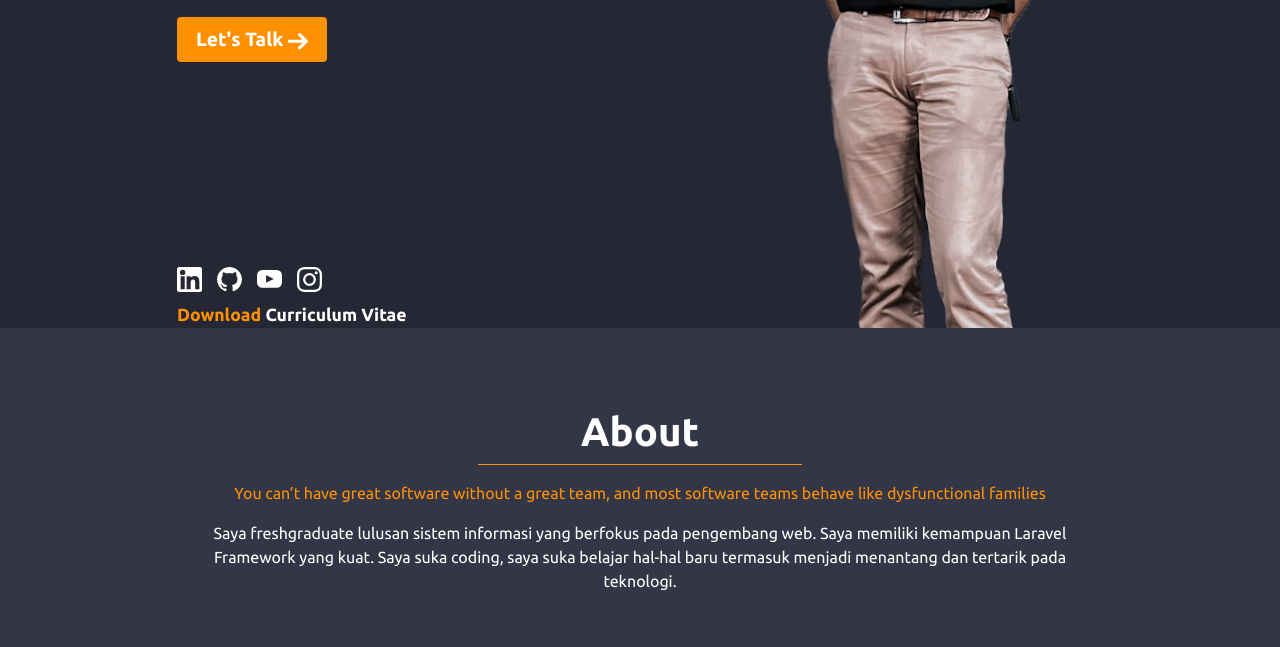
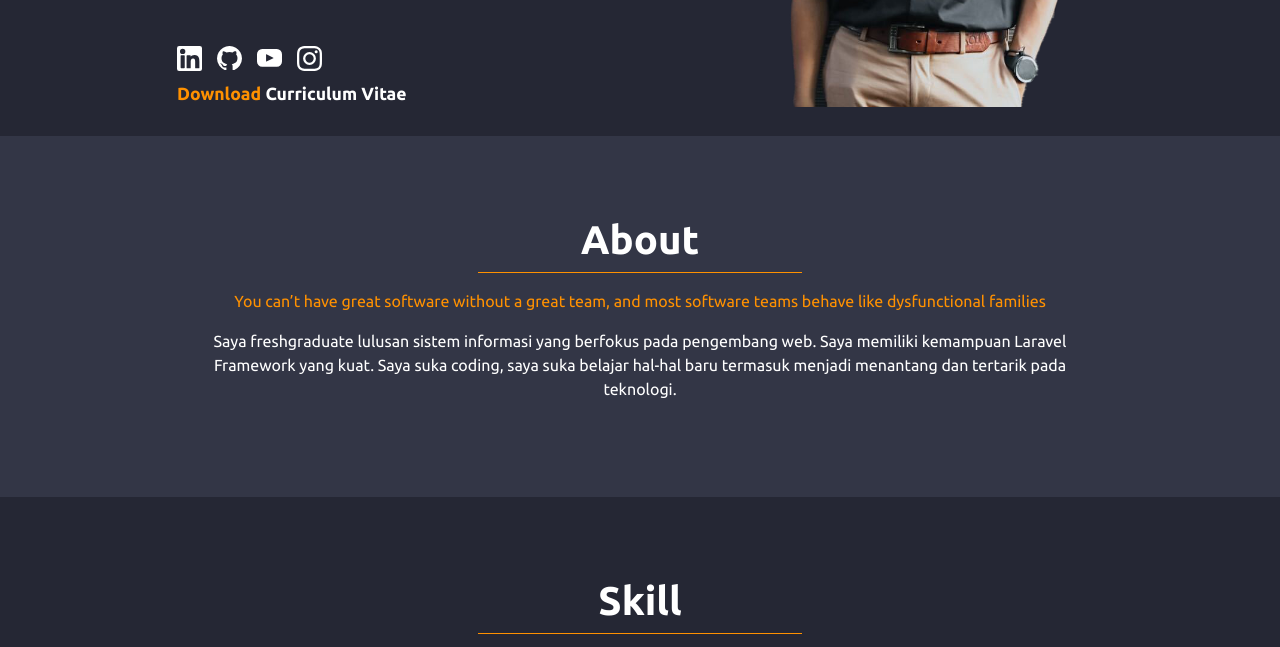
Before and after one commit to fiopras/portofolio.github.io, a plain HTML site: page index.html in a window 1280 px wide. Shown: the part 504-1151 px from the top of the page. Drawn offline with nearby package versions, Linux system fonts and the light colour scheme.

Commit message:
Update index.html

```diff
--- a/index.html
+++ b/index.html
@@ -89,7 +89,7 @@
                     </div>
                 </div>
                 <div class="col-lg-5 col-md-6 order-md-2">
-                    <img src="img/fio.png" width="80%" class="float-lg-end mx-auto d-block">
+                    <img src="img/fio2.png" width="80%" class="float-lg-end mx-auto d-block">
                 </div>
             </div>
         </div>
```
